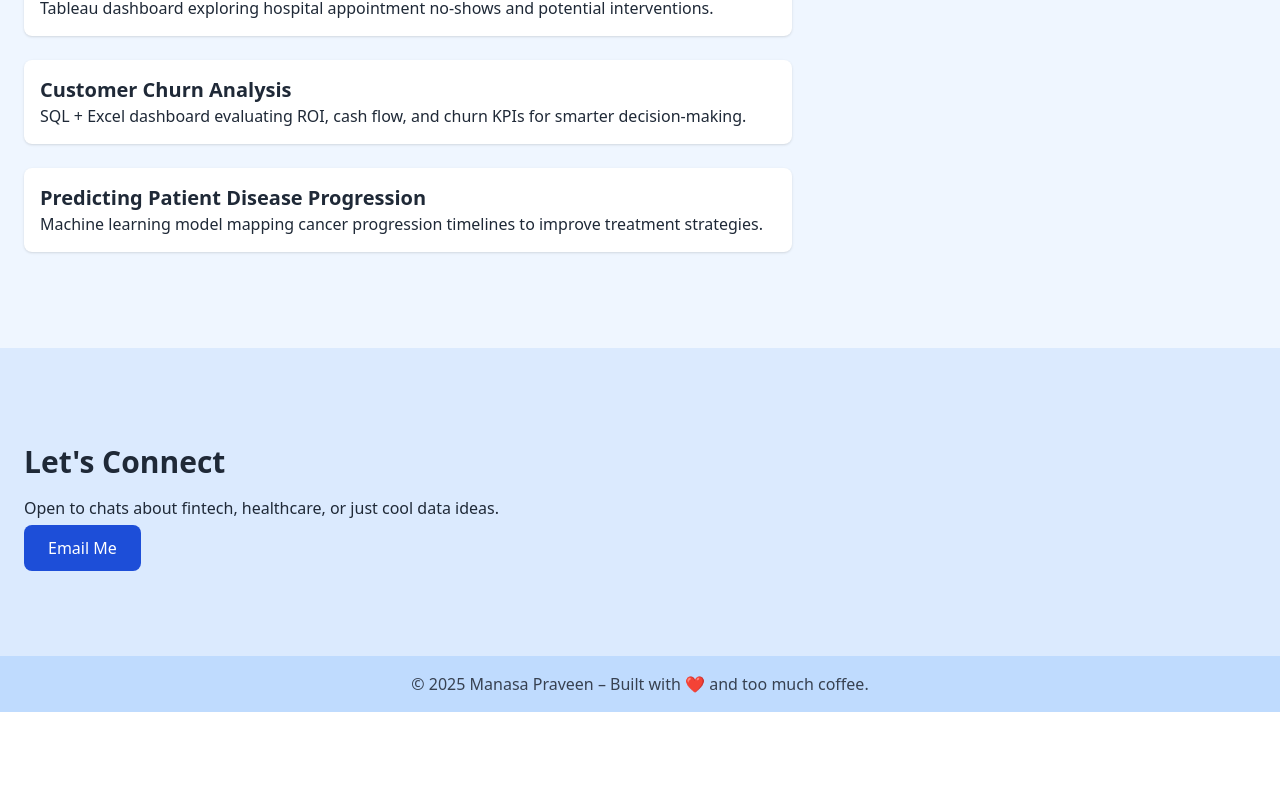
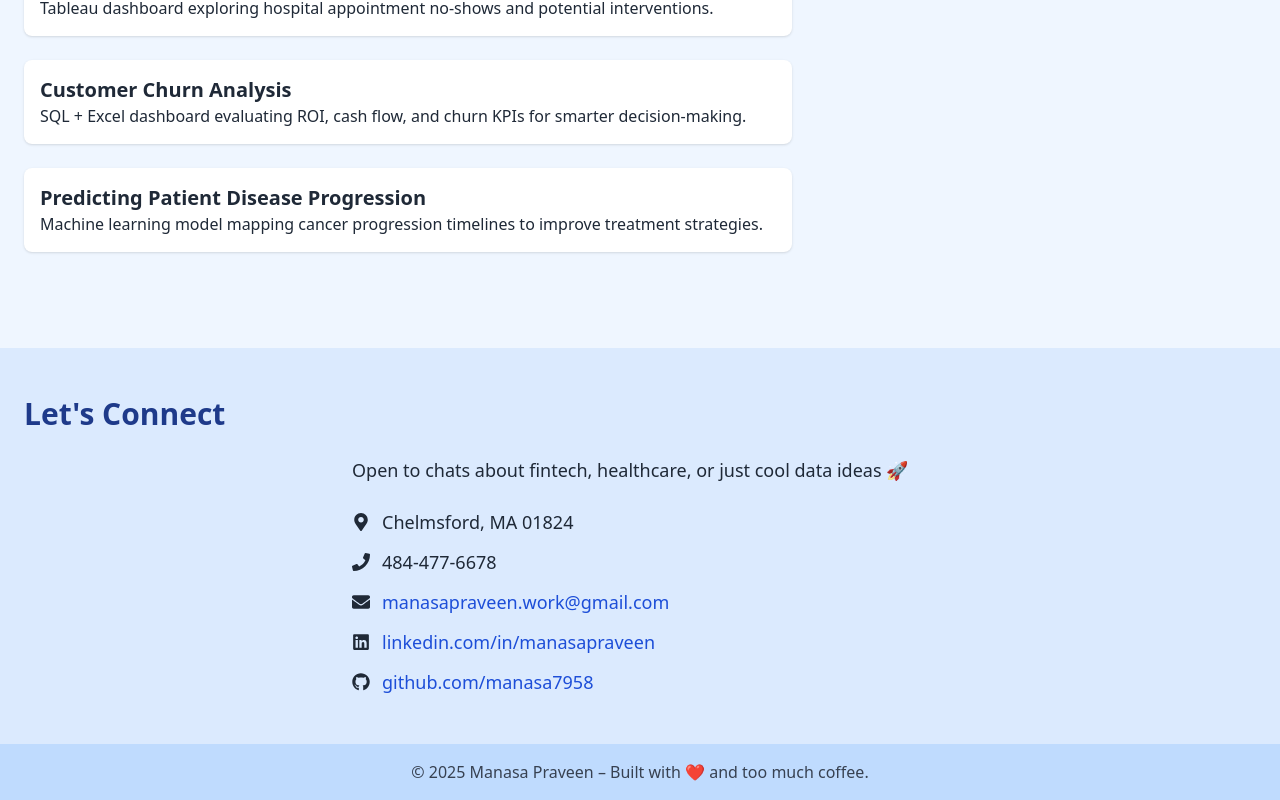
Before and after one commit to manasa7958/portfolio, a Next.js app: page / in a window 1280 px wide. Shown: the part 1908-2708 px from the top of the page. Before the commit the page ends 2620 px from the top, so only its background shows below. Built offline with nearby package versions, Linux system fonts and the light colour scheme.

Commit message:
Update ContactSection.tsx

```diff
--- a/components/sections/ContactSection.tsx
+++ b/components/sections/ContactSection.tsx
@@ -1,12 +1,32 @@
+import { FaEnvelope, FaLinkedin, FaGithub, FaPhone, FaMapMarkerAlt } from "react-icons/fa"
+
 export default function ContactSection() {
   return (
-    <section id="contact" className="bg-blue-100 text-gray-800">
-      <h2 className="text-3xl mb-4">Let's Connect</h2>
-      <p className="mb-4">Open to chats about fintech, healthcare, or just cool data ideas.</p>
-      <a href="mailto:your.email@example.com"
-         className="px-6 py-3 bg-blue-700 text-white rounded-lg hover:bg-blue-800 transition">
-        Email Me
-      </a>
+    <section id="contact" className="bg-blue-100 text-gray-800 py-12 px-6">
+      <h2 className="text-3xl mb-6 font-bold text-blue-900">Let's Connect</h2>
+      <div className="max-w-xl mx-auto space-y-4">
+        <p className="text-lg mb-6">Open to chats about fintech, healthcare, or just cool data ideas 🚀</p>
+
+        <div className="space-y-3 text-lg">
+          <p className="flex items-center gap-3"><FaMapMarkerAlt /> Chelmsford, MA 01824</p>
+          <p className="flex items-center gap-3"><FaPhone /> 484-477-6678</p>
+          <p className="flex items-center gap-3"><FaEnvelope />
+            <a href="mailto:manasapraveen.work@gmail.com" className="text-blue-700 hover:underline">
+              manasapraveen.work@gmail.com
+            </a>
+          </p>
+          <p className="flex items-center gap-3"><FaLinkedin />
+            <a href="https://www.linkedin.com/in/manasapraveen" target="_blank" rel="noopener noreferrer" className="text-blue-700 hover:underline">
+              linkedin.com/in/manasapraveen
+            </a>
+          </p>
+          <p className="flex items-center gap-3"><FaGithub />
+            <a href="https://github.com/manasa7958" target="_blank" rel="noopener noreferrer" className="text-blue-700 hover:underline">
+              github.com/manasa7958
+            </a>
+          </p>
+        </div>
+      </div>
     </section>
   )
 }
```
